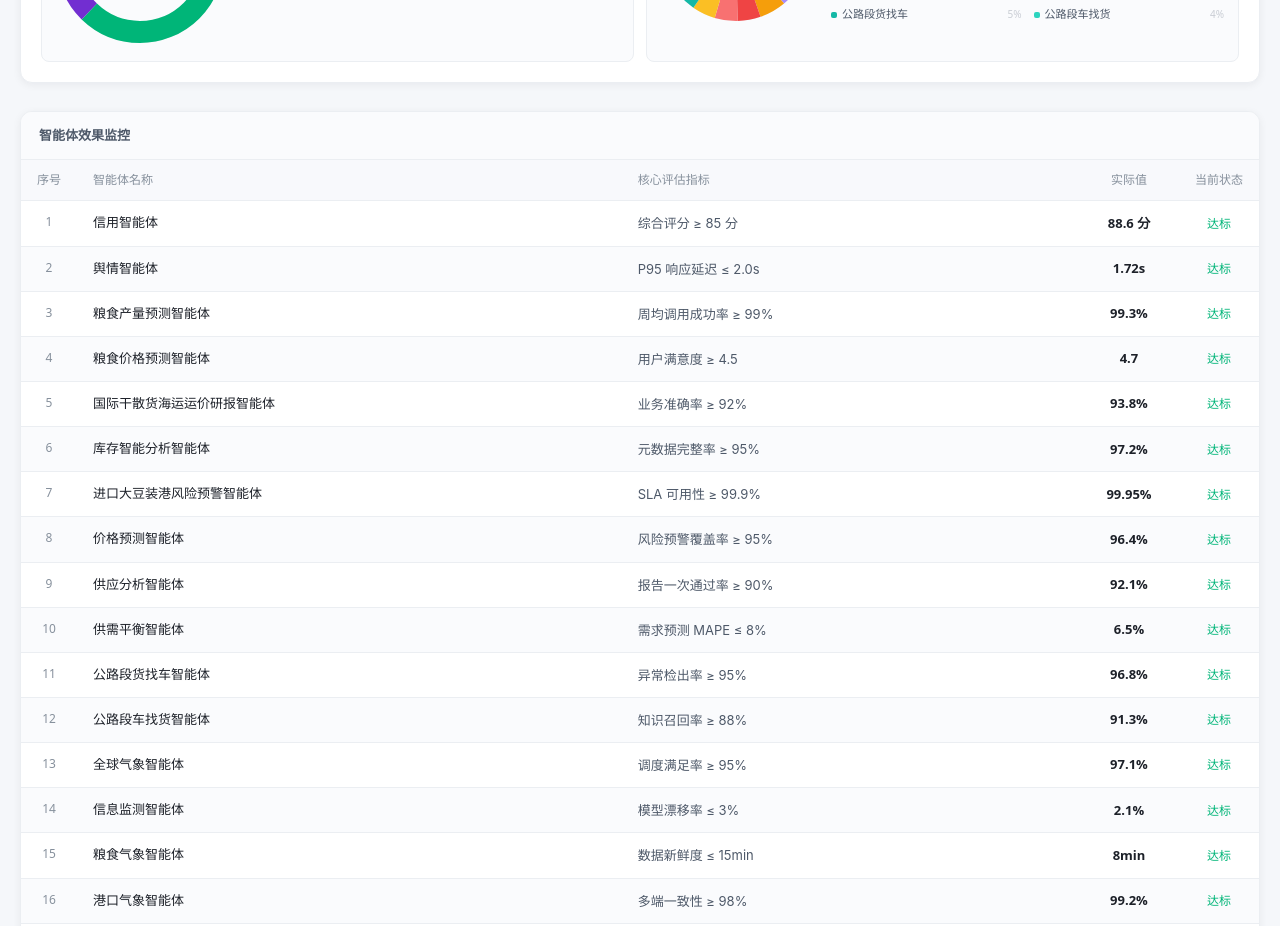
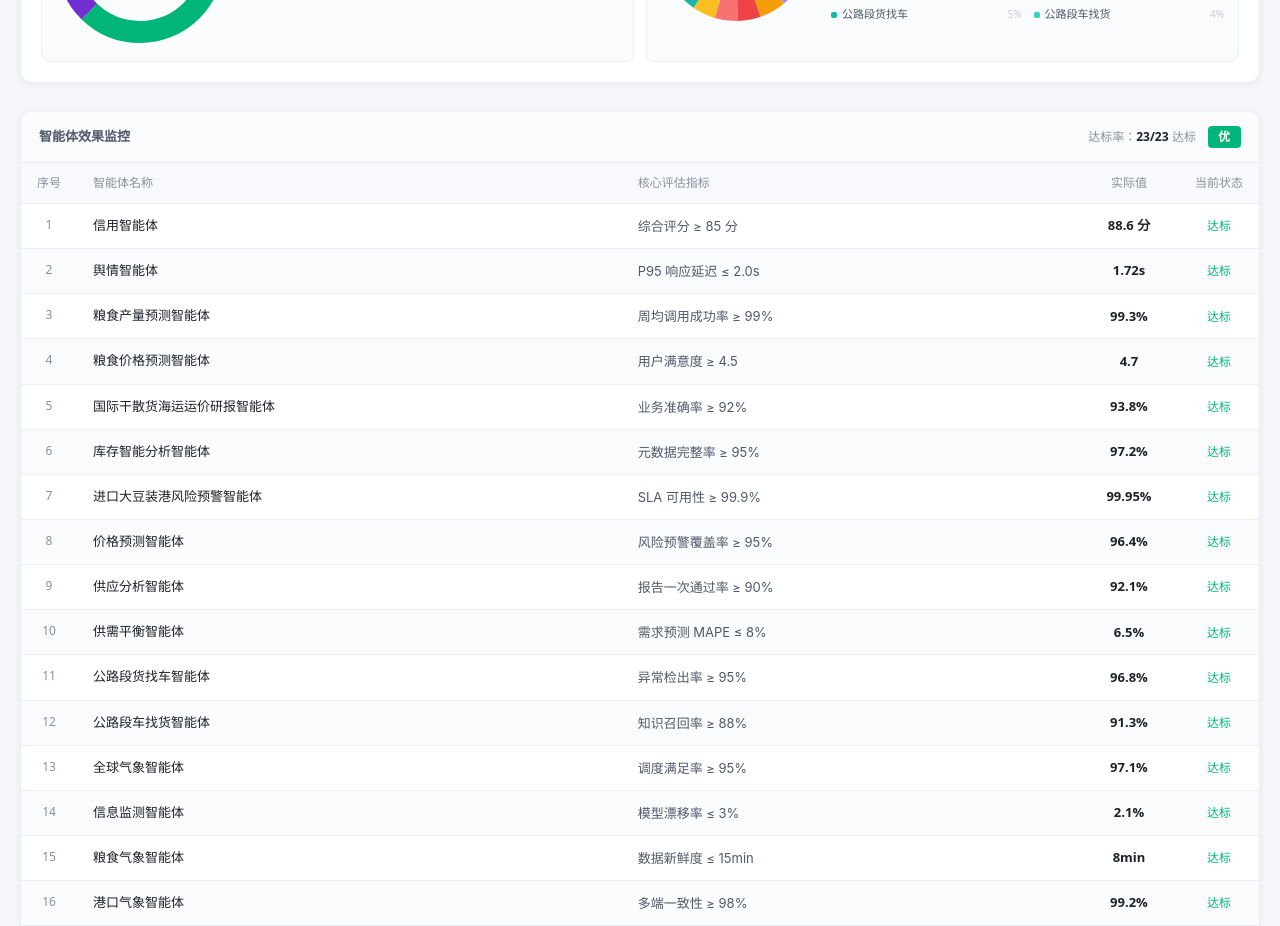
Before and after one commit to BadbotAI/enterprise-ai-platform, a React (Vite) app: page /#/dashboard/agent-monitor in a window 1280 px wide. Shown: the part 3220-4146 px from the top of the page. Built offline with nearby package versions, Linux system fonts and the light colour scheme.

Commit message:
智能体效果监控：增加整体评级（X/X达标，优）

```diff
--- a/src/components/pages/AgentMonitorDashboard.tsx
+++ b/src/components/pages/AgentMonitorDashboard.tsx
@@ -2755,8 +2755,23 @@ export function AgentMonitorDashboard() {
               background: '#fafbfd',
             }}
           >
-            <div style={{ fontSize: T.fz.body, fontWeight: T.w.semibold, color: C.text.sec }}>
-              智能体效果监控
+            <div style={{ display: 'flex', alignItems: 'center', justifyContent: 'space-between' }}>
+              <div style={{ fontSize: T.fz.body, fontWeight: T.w.semibold, color: C.text.sec }}>
+                智能体效果监控
+              </div>
+              <div style={{ display: 'flex', alignItems: 'center', gap: 12 }}>
+                <span style={{ fontSize: T.fz.sm, color: C.text.tri }}>
+                  达标率：<span style={{ fontFamily: T.num, fontWeight: T.w.semibold, color: C.text.pri }}>{AGENT_EFFECTIVENESS_ROWS.length}/{AGENT_EFFECTIVENESS_ROWS.length}</span> 达标
+                </span>
+                <span style={{
+                  display: 'inline-flex', alignItems: 'center', gap: 4,
+                  padding: '2px 10px', borderRadius: 4,
+                  background: '#00b578', color: '#fff',
+                  fontSize: T.fz.sm, fontWeight: T.w.semibold, letterSpacing: 1,
+                }}>
+                  优
+                </span>
+              </div>
             </div>
           </div>
           <div style={{ overflowX: 'auto' }}>
```
Also changed, not shown: 1 other file (tests, documents, lock files or other folders).
